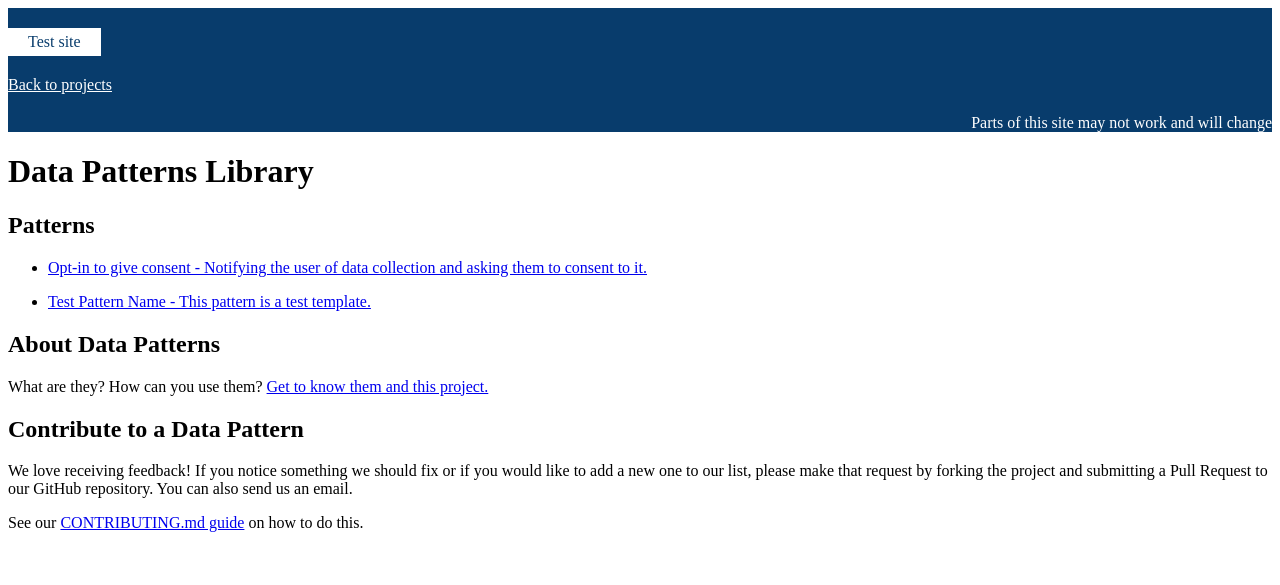
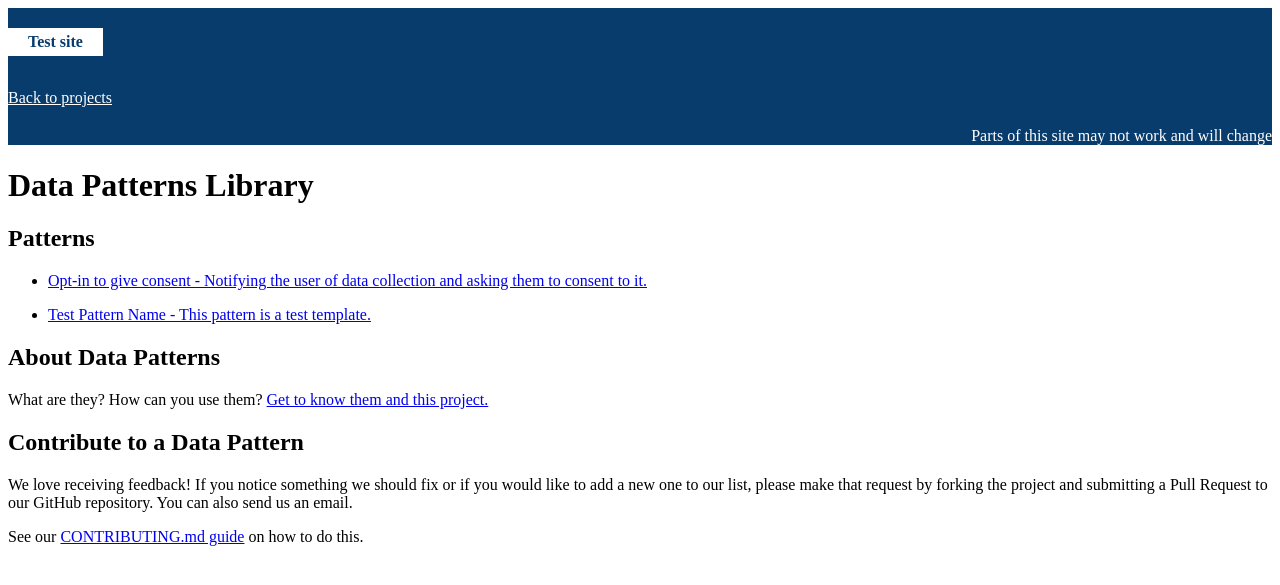
Before and after one commit to DTS-STN/Data-Patterns, a Jekyll site: the page built from index.md, in a window 1280 px wide. Shown: the top 585 px of the page. Built offline with Jekyll 4.4.1, drawn with Linux system fonts in a browser that asks for light colours; comment, search, counter and statistics services are not loaded; our own code applies the rules of GitHub Pages for plain Markdown files.

Commit message:
fixing html validation errors

```diff
--- a/_includes/customStyle.html
+++ b/_includes/customStyle.html
@@ -11,6 +11,7 @@
     padding: 5px 20px;
     margin-top: 20px;
     display: inline-block;
+    font-size: 1em;
 }
 #alpha-banner .proj-link {
     margin-top: 20px;
--- a/_includes/footer.html
+++ b/_includes/footer.html
@@ -1,4 +1,4 @@
-<script type="text/javascript">
+<script>
     document.write(wet.builder.footer({
         "showFooter": false,
         "showFeatures": false,
--- a/_layouts/default.html
+++ b/_layouts/default.html
@@ -1,14 +1,32 @@
 <!DOCTYPE html>
 <html lang="{{ page.lang | default: 'en' }}" xmlns="http://www.w3.org/1999/xhtml" class="no-js" dir="ltr">
+
+{% if page.lang == 'en' %}
+  {% assign page_title = "Data Patterns Library" %}
+  {% assign alpha_tag = "Test site" %}
+  {% assign alpha_proj_link_text = "Back to projects" %}
+  {% assign alpha_warning = "Parts of this site may not work and will change" %}
+  {% assign contribute_title = "Contribute to a Data Pattern" %}
+  {% assign contribute_description = "We love receiving feedback! If you notice something we should fix or if you would like to add a new one to our list, please make that request by forking the project and submitting a Pull Request to our GitHub repository. You can also send us an email." %}
+{% else %}
+  {% assign page_title = "Bibliothèque de modèles de données" %}
+  {% assign alpha_tag = "Site d’essai" %}
+  {% assign alpha_proj_link_text = "Retour aux projets" %}
+  {% assign alpha_warning = "Certaines parties des laboratoires pourraient ne pas fonctionner." %}
+  {% assign contribute_title = "Contribuer à un modèle de données" %}
+  {% assign contribute_description = "Nous aimons recevoir des commentaires ! Si vous remarquez quelque chose que nous devrions corriger ou si vous souhaitez ajouter un nouveau modèle à notre liste, veuillez en faire la demande en créant une bifurcation du projet et en soumettant une demande de transfert à notre dépôt GitHub. Vous pouvez également nous envoyer un courriel." %}
+{% endif %}
+
   <head>
     <meta charset='utf-8'>
     <meta http-equiv="X-UA-Compatible" content="IE=edge">
     <meta name="viewport" content="width=device-width, initial-scale=1, maximum-scale=1">
 
-    <script type="text/javascript" src="https://www.canada.ca/etc/designs/canada/cdts/gcweb/rn/cdts/compiled/soyutils.js"></script>
-    <script type="text/javascript" src="https://www.canada.ca/etc/designs/canada/cdts/gcweb/rn/cdts/compiled/wet-{{ page.lang | default: 'en' }}.js"></script>
+    <script src="https://www.canada.ca/etc/designs/canada/cdts/gcweb/rn/cdts/compiled/soyutils.js"></script>
+    <script src="https://www.canada.ca/etc/designs/canada/cdts/gcweb/rn/cdts/compiled/wet-{{ page.lang | default: 'en' }}.js"></script>
 
 <!-- Jekyll SEO tags { % seo % } -->
+    <title>{{ page_title }}</title>
 
     <script>
       document.write(wet.builder.refTop({
@@ -19,29 +37,13 @@
 
   </head>
   <body class="wb-prettify linenums all-pre">
-    {% if page.lang == 'en' %}
-      {% assign page_title = "Data Patterns Library" %}
-      {% assign alpha_tag = "Test site" %}
-      {% assign alpha_proj_link_text = "Back to projects" %}
-      {% assign alpha_warning = "Parts of this site may not work and will change" %}
-      {% assign contribute_title = "Contribute to a Data Pattern" %}
-      {% assign contribute_description = "We love receiving feedback! If you notice something we should fix or if you would like to add a new one to our list, please make that request by forking the project and submitting a Pull Request to our GitHub repository. You can also send us an email." %}
-    {% else %}
-      {% assign page_title = "Bibliothèque de modèles de données" %}
-      {% assign alpha_tag = "Site d’essai" %}
-      {% assign alpha_proj_link_text = "Retour aux projets" %}
-      {% assign alpha_warning = "Certaines parties des laboratoires pourraient ne pas fonctionner." %}
-      {% assign contribute_title = "Contribuer à un modèle de données" %}
-      {% assign contribute_description = "Nous aimons recevoir des commentaires ! Si vous remarquez quelque chose que nous devrions corriger ou si vous souhaitez ajouter un nouveau modèle à notre liste, veuillez en faire la demande en créant une bifurcation du projet et en soumettant une demande de transfert à notre dépôt GitHub. Vous pouvez également nous envoyer un courriel." %}
-    {% endif %}
-
     <section id="alpha-banner">
       <div class="container">
         <div class="row">
           <div class="col-xs-12 col-sm-3">
             <div class="row">
               <div class="col-xs-6 col-sm-12">
-                <span class="tag">{{ alpha_tag }}</span>
+                <h2 class="tag">{{ alpha_tag }}</h2>
               </div>
               <div class="col-xs-6 col-sm-12">
                 <p class="proj-link"><a href="#">{{ alpha_proj_link_text }}</a></p>
@@ -57,7 +59,7 @@
 
     {% include top.html %}
 
-    <main role="main" property="mainContentOfPage" id="wb-cont">
+    <main property="mainContentOfPage" id="wb-cont">
 
       <div class="container">
         <h1>{{ page_title }}</h1>
@@ -86,7 +88,7 @@
 
     {% include footer.html %}
 
-    <script type="text/javascript">
+    <script>
       document.write(wet.builder.refFooter({}));
     </script>
 
```
